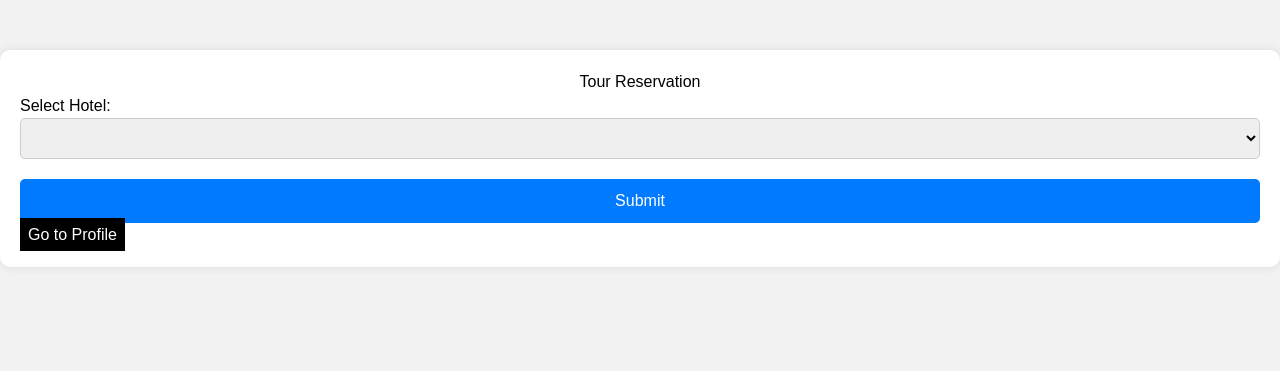
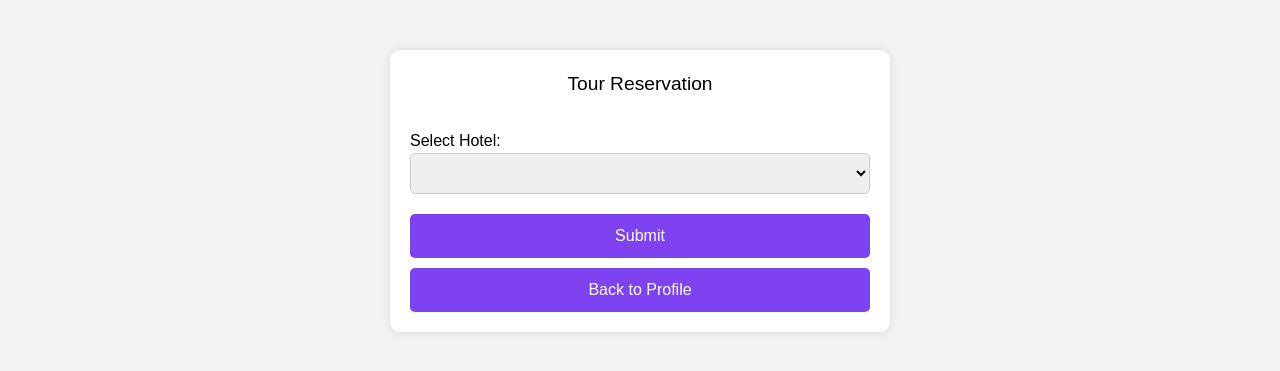
Before and after one commit to ay0-0n/TourPlanner, a Flask app: page /select_hotel in a window 1280 px wide. Shown: the part 72-443 px from the top of the page. Run offline with Flask 3, Linux system fonts and the light colour scheme; data comes from the database, SQL or seed files in the repository; lists and menus that the app fills with data are empty; some libraries are stand-ins or nearby versions.

Commit message:
Update select_hotel.html

```diff
--- a/app/templates/select_hotel.html
+++ b/app/templates/select_hotel.html
@@ -6,7 +6,7 @@
 
 {% block style %}
     <style>
-        body {
+         body {
             font-family: Arial, sans-serif;
             margin: 0;
             padding: 0;
@@ -14,7 +14,7 @@
         }
 
         .container {
-            max-width: 600px;
+            width: 500px !important;
             margin: 50px auto;
             background-color: #fff;
             padding: 20px;
@@ -22,9 +22,27 @@
             box-shadow: 0 0 10px rgba(0, 0, 0, 0.1);
         }
 
-        h1 {
+        .container h1 {
+            font-size:larger ;
             text-align: center;
             margin-bottom: 30px;
+        }
+
+        .container a{
+            display: block;
+            width: 100%;
+            padding: 10px;
+            background-color: #7E42F1;
+            color: #fff;
+            border: none;
+            border-radius: 5px;
+            font-size: 16px;
+            margin-top: 10px;
+            text-align: center;
+        }
+
+        .container a:hover{
+            background-color: #4d06d0;
         }
 
         .dropdown {
@@ -45,16 +63,15 @@
             display: block;
             width: 100%;
             padding: 10px;
-            background-color: #007bff;
+            background-color: #7E42F1;
             color: #fff;
             border: none;
             border-radius: 5px;
-            cursor: pointer;
             font-size: 16px;
         }
 
         .btn-submit:hover {
-            background-color: #0056b3;
+            background-color: #4d06d0;
         }
     </style>
 {% endblock %}
@@ -78,7 +95,7 @@
         <input type="hidden" name="destination" value="{{ destination }}">
         <button type="submit" class="btn-submit">Submit</button>
     </form>
-    <a href="{{url_for('profile')}}" class="bg-black text-white p-2">Go to Profile</a>
+    <a href="{{url_for('profile')}}">Back to Profile</a>
 </div>
 
 {% endblock %}
```
